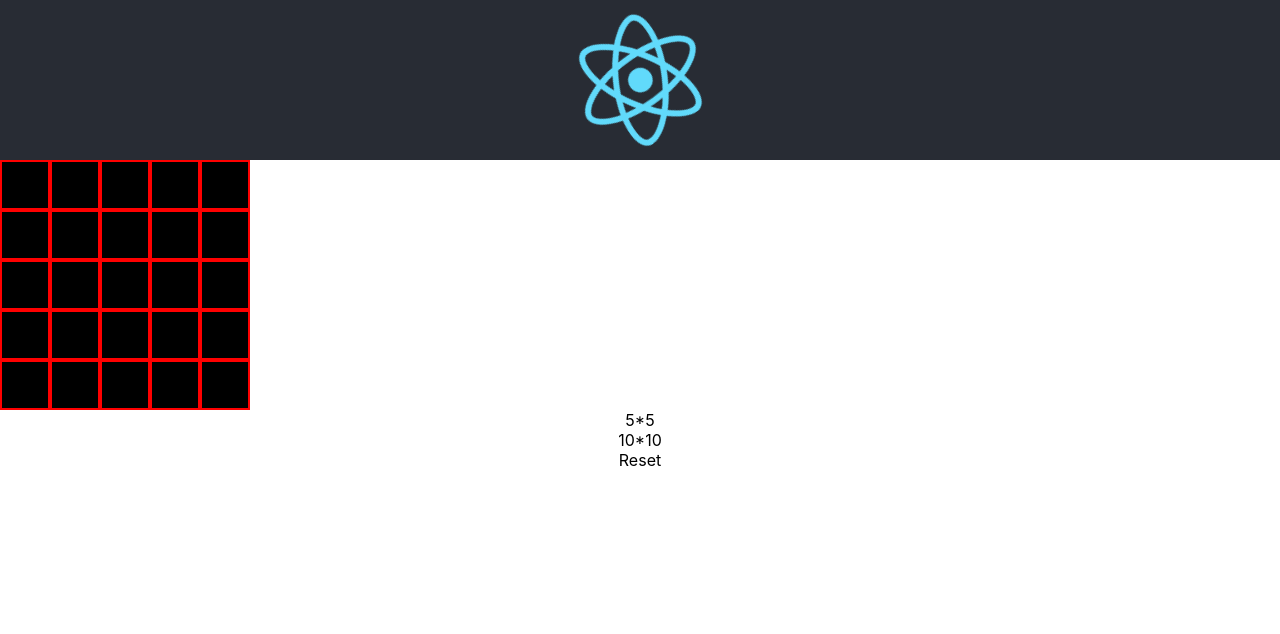
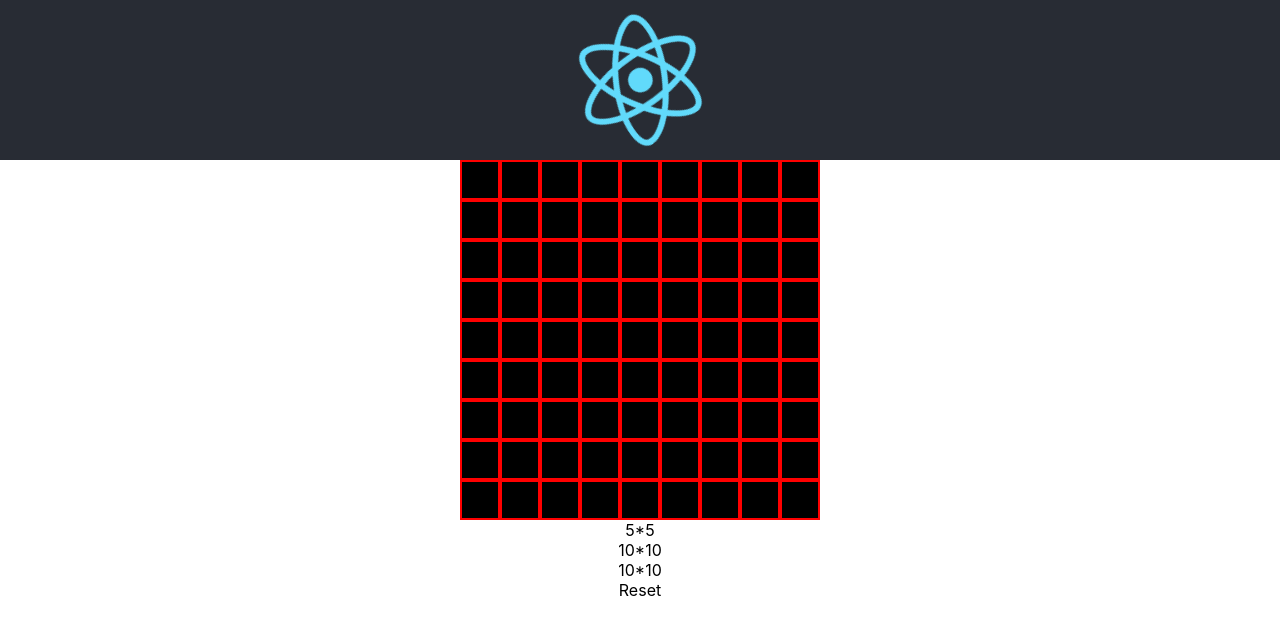
Before and after one commit to hsienwei/react-mineswapper, a React (Create React App) app: page / in a window 1280 px wide. Shown: the top 634 px of the page. Built offline with nearby package versions, Linux system fonts and the light colour scheme.

Commit message:
[What] using Level struct.

```diff
--- a/src/App.css
+++ b/src/App.css
@@ -37,9 +37,13 @@
 }
 
 .Grid {
+  position: relative;
+  margin-left: auto;
+  margin-right: auto;
+  width: fit-content;
   display: grid;
-  grid-template-columns: repeat(var(--col),50px);
-  grid-template-rows: repeat(var(--row),50px);
+  grid-template-columns: repeat(var(--col),40px);
+  grid-template-rows: repeat(var(--row),40px);
 }
 
 .Block {
--- a/src/App.tsx
+++ b/src/App.tsx
@@ -1,6 +1,20 @@
 import { useEffect, useState } from 'react';
 import logo from './logo.svg';
 import './App.css';
+
+interface ILevel{
+  col: number;
+  row: number;
+  mine: number
+}
+
+const levelSetting: ILevel[] =
+[
+  {col: 9, row: 9, mine: 10},
+  {col: 16, row: 16, mine: 40},
+  {col: 30, row: 16, mine: 99},
+]
+
 
 class IBlockState {
   constructor(
@@ -50,25 +64,46 @@ function createGame(col: number, row: number, gridState: IBlockState[], call: Fu
 }
 
 
-function getInitState(col: number, row:number)
+function getInitGrid(level: ILevel)
 {
+  console.log("getInitGrid");
+  // Check the count of mines is legal.
+  const totalGridCount: number = level.col * level.row;
+  if(level.mine >= totalGridCount)
+  {
+    level.mine = totalGridCount - 1;
+  }
+
+  // Generation mines random index.
+  const mineIndex: number[] = [];
+  for (let i = 0; i < level.mine; ++i)
+  {
+    let randomIdx: number = Math.floor( Math.random() * totalGridCount );
+    while(mineIndex.includes(randomIdx))
+    {
+      randomIdx = (randomIdx + 1) % totalGridCount;
+    }
+    mineIndex.push(randomIdx);
+  }
+
   const initGridState: IBlockState[] = [];
-  for(let i=0; i< col * row; ++i)
+  for (let i = 0; i < totalGridCount; ++i)
   {
-    initGridState.push(new IBlockState(Math.round(Math.random()) === 1, 0));
+    initGridState.push(new IBlockState(mineIndex.includes(i), 0));
   }
   return initGridState;
 }
 
+const initGrid = getInitGrid(levelSetting[0])
+
 function App()
 {
-  const [col, setCol] = useState(5);
-  const [row, setRow] = useState(5);
-  const [gridState, setGridState] = useState(getInitState(5, 5));
+  const [level, setLevel] = useState(levelSetting[0]);
+  const [gridState, setGridState] = useState(initGrid);
 
   useEffect( () => {
-    document.documentElement.style.setProperty('--col',`${col}`);
-    document.documentElement.style.setProperty('--row',`${row}`);
+    document.documentElement.style.setProperty('--col',`${level.col}`);
+    document.documentElement.style.setProperty('--row',`${level.row}`);
   });
 
   return (
@@ -77,7 +112,7 @@ function App()
         <img src={logo} className="App-logo" alt="logo" />
       </header>
 
-      {createGame(col, row, gridState,
+      {createGame(level.col, level.row, gridState,
         (i: number) => {
           gridState[i].state = 1;
           setGridState([...gridState]);
@@ -87,20 +122,24 @@ function App()
 
       <div onClick={
         () => {
-          setRow(5)
-          setCol(5)
-          setGridState(getInitState(5, 5))
+          setLevel(levelSetting[0]);
+          setGridState(getInitGrid(levelSetting[0]));
         }}>5*5</div>
       <div onClick={
         () => {
-          setRow(10)
-          setCol(10)
-          setGridState(getInitState(10, 10))
+          setLevel(levelSetting[1]);
+          setGridState(getInitGrid(levelSetting[1]));
         }}>10*10</div>
 
       <div onClick={
         () => {
-          setGridState(getInitState(col, row))
+          setLevel(levelSetting[2]);
+          setGridState(getInitGrid(levelSetting[2]));
+        }}>10*10</div>
+
+      <div onClick={
+        () => {
+          setGridState(getInitGrid(level));
         }}>Reset</div>
     </div>
 
```
